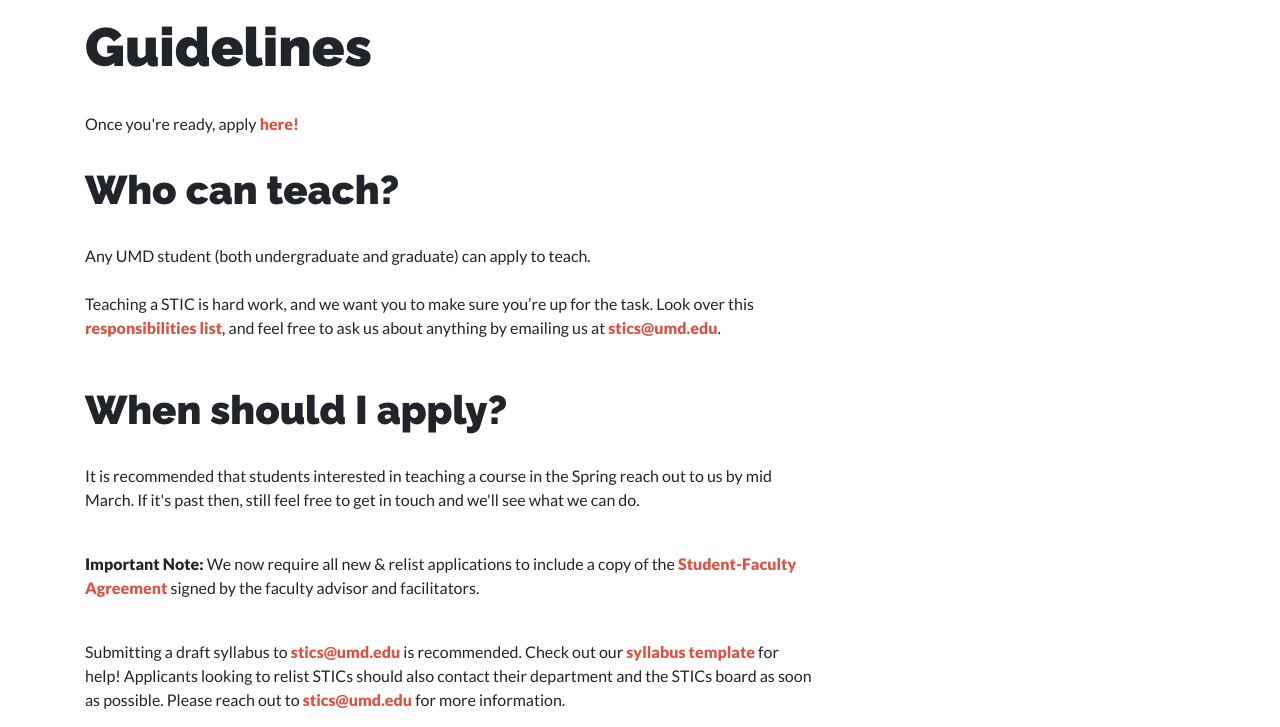
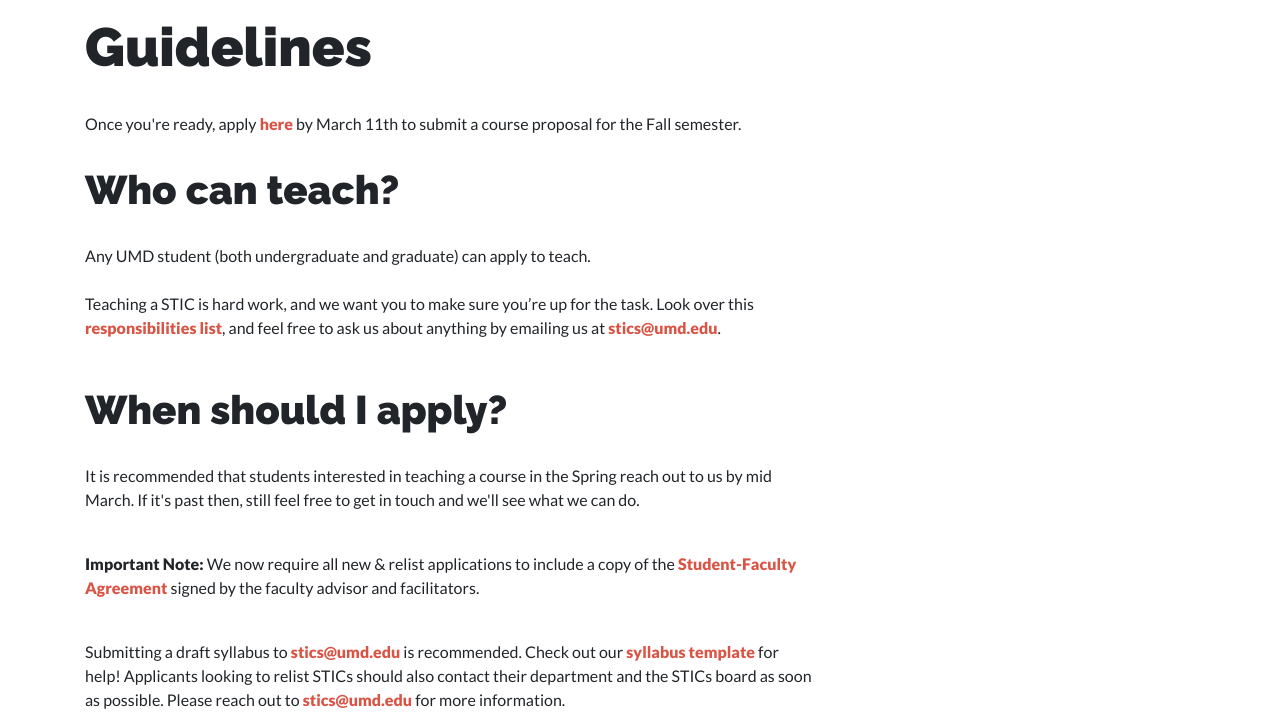
Before and after one commit to UMD-CS-STICs/UMD-CS-STICs.github.io, a website: page apply.html in a window 1280 px wide. Shown: the part 73-800 px from the top of the page. Drawn offline with nearby package versions, Linux system fonts and the light colour scheme.

Commit message:
Update guideline message

```diff
--- a/apply.html
+++ b/apply.html
@@ -74,7 +74,7 @@
           <div class="col-md-8">
             <h1>Guidelines </h1>
 	    <br>
-	    Once you're ready, apply <a href="https://forms.gle/LAiJPzEXPC8ffhnXA"> here!</a>
+	    Once you're ready, apply <a href="https://forms.gle/LAiJPzEXPC8ffhnXA"> here</a> by March 11th to submit a course proposal for the Fall semester.
 	    <br>
 	    <br>
             <h2>Who can teach?</h2>
```
